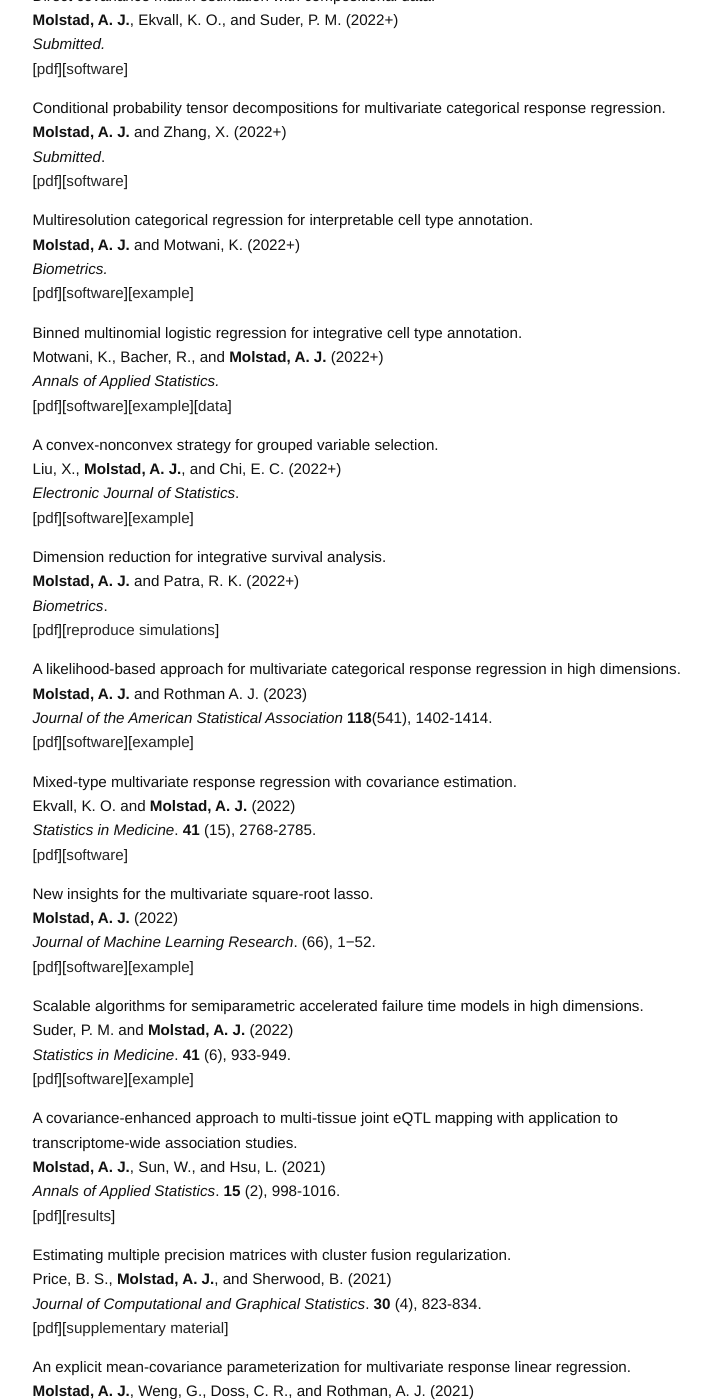
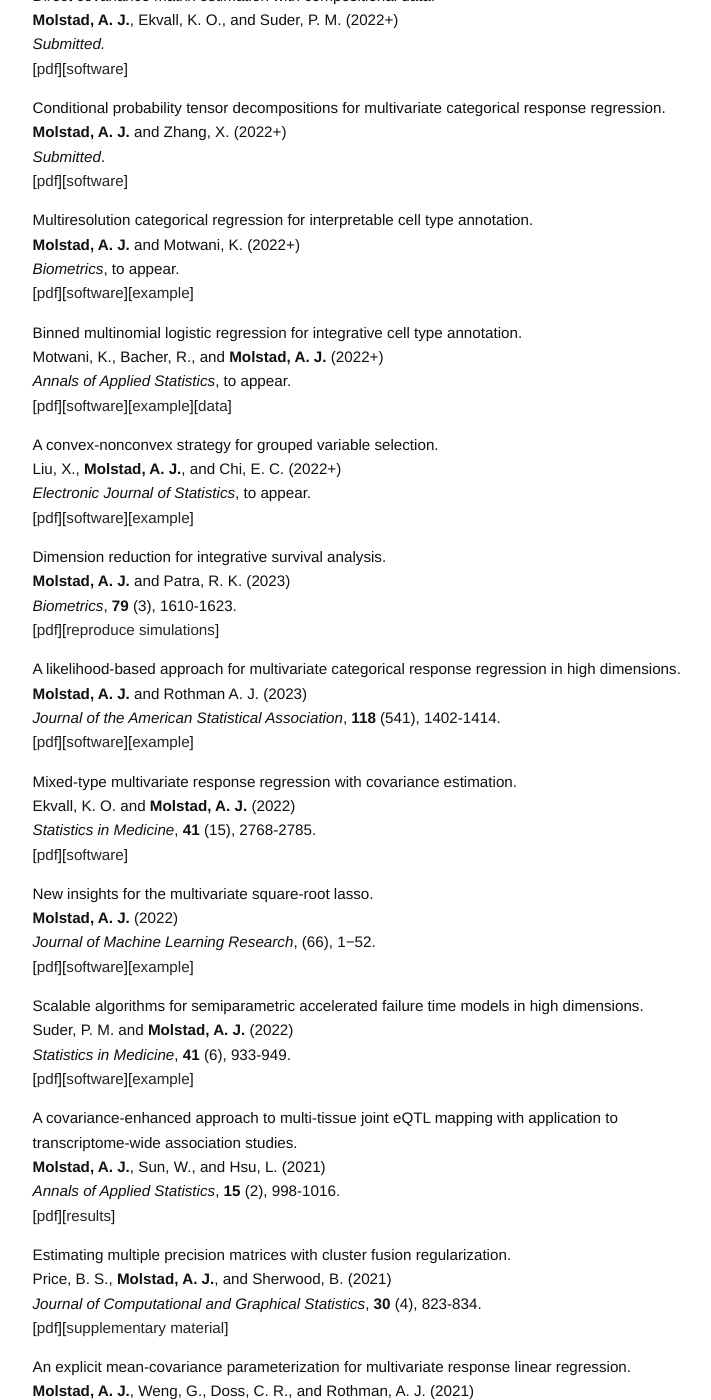
Before and after one commit to ajmolstad/ajmolstad.github.io, a Jekyll site: the page built from research.md, in a window 1280 px wide and 1400 px high, scrolled down 797 px. Shown: the whole window, without its empty margins (275-986 px from the left). Built offline with Jekyll 4.4.1, drawn with Linux system fonts in a browser that asks for light colours.

Commit message:
Update all

```diff
--- a/research.md
+++ b/research.md
@@ -49,92 +49,92 @@
 
 Multiresolution categorical regression for interpretable cell type annotation. <br>
 **Molstad, A. J.** and Motwani, K. (2022+) <br>
-*Biometrics.* <br>
+*Biometrics*, to appear. <br>
 [[pdf](https://arxiv.org/abs/2208.13857)][[software](https://github.com/ajmolstad/HierMultinom)][[example](https://ajmolstad.github.io/docs/HierMultinomExample.html)]<br>
 
 
 
 Binned multinomial logistic regression for integrative cell type annotation. <br>
 Motwani, K., Bacher, R., and **Molstad, A. J.** (2022+) <br>
-*Annals of Applied Statistics.* <br>
+*Annals of Applied Statistics*, to appear. <br>
 [[pdf](https://arxiv.org/abs/2111.12149)][[software](https://github.com/keshav-motwani/IBMR/)][[example](https://keshav-motwani.github.io/example.html)][[data](https://github.com/keshav-motwani/AnnotatedPBMC)]<br>
 
 A convex-nonconvex strategy for grouped variable selection. <br>
 Liu, X., **Molstad, A. J.**, and Chi, E. C. (2022+) <br>
-*Electronic Journal of Statistics*. <br>
+*Electronic Journal of Statistics*, to appear. <br>
 [[pdf](https://arxiv.org/abs/2111.15075)][[software](https://github.com/Xiaoqian-Liu/GMC)][[example](https://xiaoqian-liu.github.io/files/Intro-to-GMC.html)] <br>
 
 Dimension reduction for integrative survival analysis. <br>
-**Molstad, A. J.** and Patra, R. K. (2022+)<br>
-*Biometrics*. <br>
+**Molstad, A. J.** and Patra, R. K. (2023)<br>
+*Biometrics*, **79** (3), 1610-1623.<br>
 [[pdf](/docs/IntegrativeCox.pdf)][[reproduce simulations](https://github.com/ajmolstad/IntegrativeCox)]<br>
 
 A likelihood-based approach for multivariate categorical response regression in high dimensions. <br>
 **Molstad, A. J.** and Rothman A. J. (2023)<br>
-*Journal of the American Statistical Association* **118**(541), 1402-1414. <br>
+*Journal of the American Statistical Association*, **118** (541), 1402-1414. <br>
 [[pdf](https://www.tandfonline.com/doi/abs/10.1080/01621459.2021.1999819?journalCode=uasa20)][[software](https://github.com/ajmolstad/BvCategorical)][[example](/docs/BvCategorical_Example.html)] <br>
 
 
 Mixed-type multivariate response regression with covariance estimation. <br>
 Ekvall, K. O. and **Molstad, A. J.** (2022)<br>
-*Statistics in Medicine*. **41** (15),  2768-2785. <br>
+*Statistics in Medicine*, **41** (15),  2768-2785. <br>
 [[pdf](https://onlinelibrary.wiley.com/doi/10.1002/sim.9383?af=R)][[software](https://github.com/koekvall/mmrr)]<br>
 
 New insights for the multivariate square-root lasso. <br>
 **Molstad, A. J.** (2022)<br>
-*Journal of Machine Learning Research*. (66), 1−52.   <br>
+*Journal of Machine Learning Research*, (66), 1−52.   <br>
 [[pdf](https://jmlr.org/papers/v23/20-064.html)][[software](https://github.com/ajmolstad/MSRL)][[example](/docs/MSRL_Example.html)] <br>
 
 
 
 Scalable algorithms for semiparametric accelerated failure time models in high dimensions.<br>
 Suder, P. M. and **Molstad, A. J.** (2022) <br>
-*Statistics in Medicine*. **41** (6), 933-949. <br>
+*Statistics in Medicine*, **41** (6), 933-949. <br>
 [[pdf](https://arxiv.org/abs/2104.01707)][[software](https://github.com/ajmolstad/penAFT)][[example](/docs/penAFT_Example.html)]<br>
 
 
 
 A covariance-enhanced approach to multi-tissue joint eQTL mapping with application to transcriptome-wide association studies.  <br>
 **Molstad, A. J.**, Sun, W., and Hsu, L. (2021)<br>
-*Annals of Applied Statistics*.  **15** (2), 998-1016.<br>
+*Annals of Applied Statistics*,  **15** (2), 998-1016.<br>
 [[pdf](https://projecteuclid.org/journals/annals-of-applied-statistics/volume-15/issue-2/A-covariance-enhanced-approach-to-multitissue-joint-eQTL-mapping-with/10.1214/20-AOAS1432.short)][[results](https://github.com/ajmolstad/MTeQTLResults)] <br>
 
 Estimating multiple precision matrices with cluster fusion regularization. <br>
 Price, B. S., **Molstad, A. J.**, and Sherwood, B. (2021)<br>
-*Journal of Computational and Graphical Statistics*.  **30** (4), 823-834. <br>
+*Journal of Computational and Graphical Statistics*,  **30** (4), 823-834. <br>
 [[pdf](https://www.tandfonline.com/doi/pdf/10.1080/10618600.2021.1874963?casa_token=stoGAjrlYbUAAAAA:YQArJJxGutWxREoX509u0yGiEgMrtk-fYaR-B2iPSCkG6o_E5vHay7QreuGHtjsCrqBHImDwKI7T)][[supplementary material](https://ndownloader.figstatic.com/files/26117444)]<br>
 
 
 An explicit mean-covariance parameterization for multivariate response linear regression. <br>
 **Molstad, A. J.**, Weng, G., Doss, C. R., and Rothman, A. J. (2021)<br>
-*Journal of Computational and Graphical Statistics*. **30** (2), 612-621. <br>
+*Journal of Computational and Graphical Statistics*, **30** (2), 612-621. <br>
 [[pdf](https://www.tandfonline.com/doi/pdf/10.1080/10618600.2020.1853551?casa_token=dQzCJAFc1ZoAAAAA:Uaq0GRdBijyS7kavHT9njRKCFqCvnE-XBddXiI_w8BAEf0ZCllJVy_ALwrcXpGxSJSKcdS4i7P_q)][[software](https://github.com/ajmolstad/MCMVR)][[example](/docs/MCMVR_Example.html)]<br>
 
 
 Gaussian process regression for survival time prediction with genome-wide gene expression. <br>
 **Molstad, A. J.**, Hsu, L., and Sun, W. (2021) <br>
-*Biostatistics*.  **22** (1), 164-180. <br>
+*Biostatistics*, **22** (1), 164-180. <br>
 [[pdf](https://academic.oup.com/biostatistics/advance-article/doi/10.1093/biostatistics/kxz023/5530981)][[software](https://github.com/ajmolstad/SurvGPR)][[example](/docs/SurvGPR_Example.html)]<br>
 
 
 Asymptotic properties of concave L1-norm group penalties.  <br>
 Sherwood, B., **Molstad, A. J.**, and Singha, S. (2020)<br>
-*Statistics and Probability Letters*. **157** <br>
+*Statistics and Probability Letters*, **157** <br>
 [[pdf](https://www.sciencedirect.com/science/article/pii/S0167715219302779)][[supplementary material](https://www.sciencedirect.com/science/article/pii/S0167715219302779#appSB)] <br>
 
 
 Shrinking characteristics of precision matrix estimators. <br>
 **Molstad, A. J.** and Rothman, A. J. (2018) <br>
-*Biometrika*. **105** (3), 563-574. <br>
+*Biometrika*, **105** (3), 563-574. <br>
 [[pdf](https://academic.oup.com/biomet/article/105/3/563/4994725?guestAccessKey=34dcd085-e992-4398-a8f9-a56cb3ac9207)][[supplementary material](https://academic.oup.com/biomet/article/105/3/563/4994725?guestAccessKey=34dcd085-e992-4398-a8f9-a56cb3ac9207#supplementary-data)]<br>
 
 
 A penalized likelihood method for classification with matrix-valued predictors. <br>
 **Molstad, A. J.**  and Rothman, A. J. (2019)<br>
-*Journal of Computational and Graphical Statistics*. **28** (1), 11-22. <br>
+*Journal of Computational and Graphical Statistics*, **28** (1), 11-22. <br>
 [[pdf](https://www.tandfonline.com/doi/full/10.1080/10618600.2018.1476249)][[software](https://github.com/ajmolstad/MatrixLDA)][[supplementary material](https://www.tandfonline.com/doi/suppl/10.1080/10618600.2018.1476249?scroll=top)] <br>
 
 Indirect multivariate response linear regression. <br>
 **Molstad, A. J.** and Rothman, A. J. (2016) <br>
-*Biometrika*. **103** (3), 595-607.<br>
+*Biometrika*, **103** (3), 595-607.<br>
 [[pdf](https://academic.oup.com/biomet/article-abstract/103/3/595/1744444/Indirect-multivariate-response-linear-regression?redirectedFrom=fulltext)][[supplementary material](https://academic.oup.com/biomet/article/103/3/595/1744444#supplementary-data)]<br>
```
Also changed, not shown: F23_STAT3301.md (+1 -1 lines).
